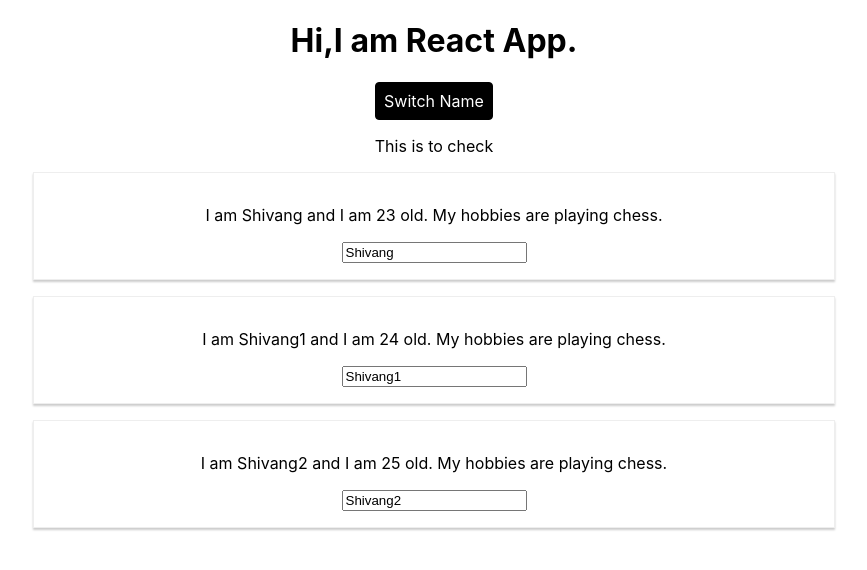
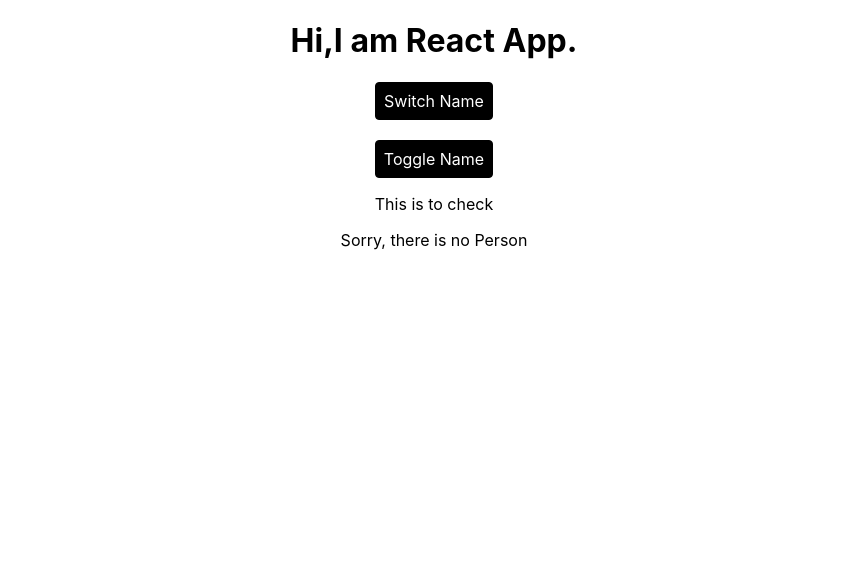
Before and after one commit to lucifer-art/practiceReact, a React (Create React App) app: page / in a window 1280 px wide. Shown: the top 570 px of the page, without its empty margins (206-1073 px from the left). Built offline with nearby package versions, Linux system fonts and the light colour scheme.

Commit message:
added conditions to JSX

```diff
--- a/src/App.js
+++ b/src/App.js
@@ -10,7 +10,8 @@
         { id: 1, name: 'Shivang', age: 23 },
         { id: 2, name: 'Shivang1', age: 24 },
         { id: 3, name: 'Shivang2', age: 25 },
-      ]
+      ],
+      showPersons:false
     }
   }
 
@@ -31,8 +32,12 @@
         { id: 1, name: "Shivang Kumar", age: 23 },
         { id: 2, name: event.target.value, age: 24 },
         { id: 3, name: 'Shivang2', age: 29 },
-      ],
+      ]
     })
+  }
+  toggleNameHandler = ()=>{
+    let showDefault = this.state.showPersons;
+    this.setState({showPersons: !showDefault});
   }
   render() {
     const style = {
@@ -49,17 +54,18 @@
         <h1>
           Hi,I am React App.
           </h1>
-        <button style={style} onClick={() => this.changeNameHandler('Shiv!!!!')}>Switch Name</button>
+        <button style={style} onClick={() => this.changeNameHandler('Shiv!!!!')}>Switch Name</button><br /><br />
+        <button style={style} onClick={this.toggleNameHandler}>Toggle Name</button>
         <p>This is to check</p>
-        {
+        {this.state.showPersons ?
           this.state.persons.map(person => {
-            if (person.id == 2) {
+            if (person.id === 2) {
               return <Person key={person.id} changed={this.nameChangedHandler} changeNameHandler={this.changeNameHandler.bind(this, 'Shiv123')} name={person.name} age={person.age}>My hobbies are playing chess.</Person>
             } else {
               return <Person key={person.id} name={person.name} age={person.age}>My hobbies are playing chess.</Person>
             }
 
-          })
+          }) : <p>Sorry, there is no Person</p>
         }
         {/* <Person name="Shivang" age="23">My hobbies are playing chess.</Person> */}
       </div>
```
Also changed, not shown: 1 other file (tests, documents, lock files or other folders).
